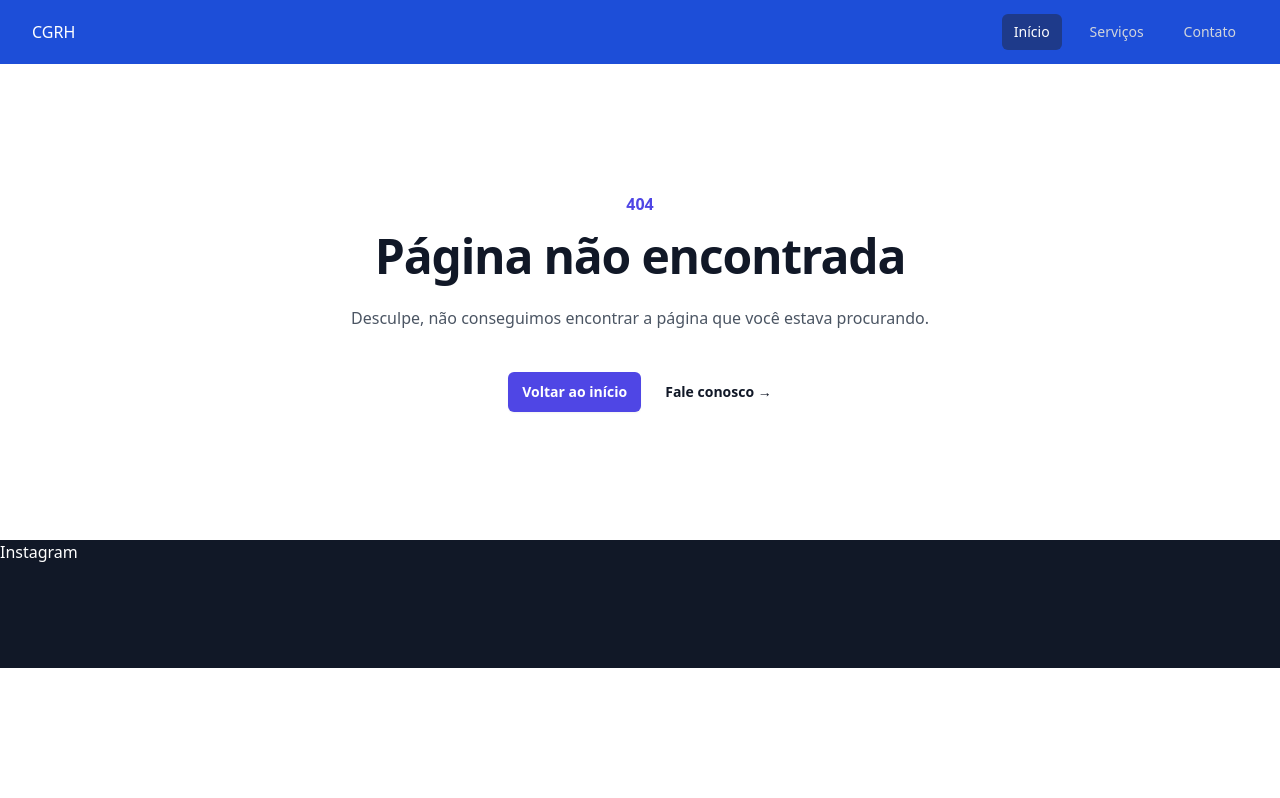
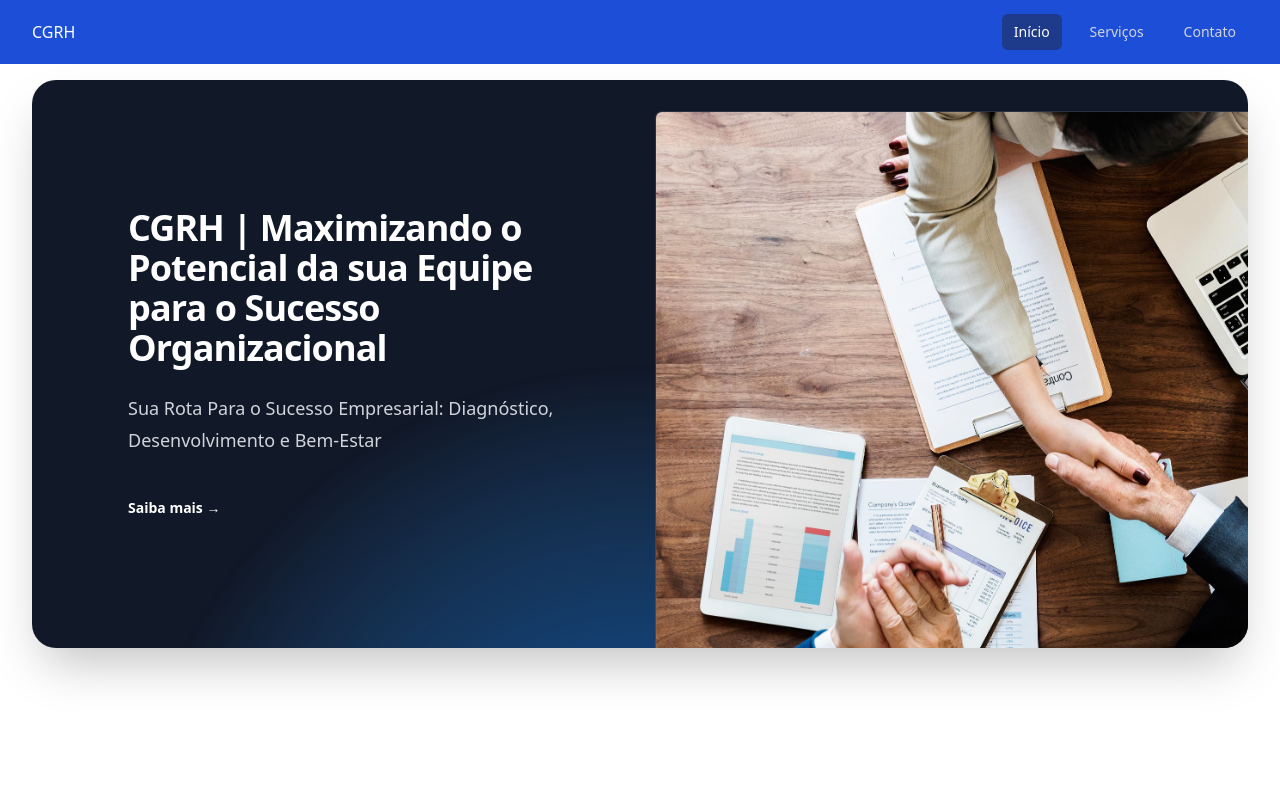
Before and after one commit to PedroLucasNeto/GiftList, a React (Vite) app: page /home in a window 1280 px wide. Before the commit this address had no page. Shown: the top 798 px of the page. Built offline with nearby package versions, Linux system fonts and the light colour scheme.

Commit message:
feat: update

```diff
--- a/src/App.tsx
+++ b/src/App.tsx
@@ -1,23 +1,21 @@
-import { BrowserRouter, Routes, Route } from 'react-router-dom';
-import './App.css';
-import Home from './Pages/Home';
-import NotFound from './Pages/NotFound';
-import NavBar from './components/NavBar';
-import Footer from './components/Footer';
-import { Contact } from './components/Contact';
+import { BrowserRouter, Routes, Route } from "react-router-dom";
+import "./App.css";
+import Home from "./Pages/Home";
+import NotFound from "./Pages/NotFound";
+import NavBar from "./components/NavBar";
+import Footer from "./components/Footer";
+import { Contact } from "./components/Contact";
 
 function App() {
   return (
     <BrowserRouter>
       <NavBar />
       <Routes>
-        <Route path='*' element={<NotFound />} />
-        <Route path='/'>
-          <Route path='/' element={<Home />} />
-          <Route path='/*' element={<NotFound />} />
-          <Route path='notFound' element={<NotFound />} />
-          <Route path='/contact' element={<Contact />} />
-        </Route>
+        <Route path="*" element={<NotFound />} />
+        <Route path="/home" element={<Home />} />
+        <Route path="/*" element={<NotFound />} />
+        <Route path="notFound" element={<NotFound />} />
+        <Route path="/contact" element={<Contact />} />
       </Routes>
       <Footer />
     </BrowserRouter>
--- a/src/Pages/Home.tsx
+++ b/src/Pages/Home.tsx
@@ -1,6 +1,6 @@
-import Services from '../components/Services';
-import Cta from '../components/Cta';
-import MainContent from '../components/MainContent';
+import Services from "../components/Services";
+import Cta from "../components/Cta";
+import MainContent from "../components/MainContent";
 
 const Home = () => {
   return (
--- a/src/components/NavBar.tsx
+++ b/src/components/NavBar.tsx
@@ -1,6 +1,6 @@
-import { Link } from 'react-router-dom';
-import { Disclosure } from '@headlessui/react';
-import { useState } from 'react';
+import { Link } from "react-router-dom";
+import { Disclosure } from "@headlessui/react";
+import { useState } from "react";
 
 interface Items {
   name: string;
@@ -10,14 +10,14 @@ interface Items {
 
 export default function NavBar() {
   const navigation: Items[] = [
-    { name: 'Início', to: '/', current: true }, // Defina o estado inicial para 'false'
-    { name: 'Serviços', to: '/#services', current: false },
-    { name: 'Contato', to: '/contact', current: false },
+    { name: "Início", to: "/home", current: true }, // Defina o estado inicial para 'false'
+    { name: "Serviços", to: "/home#services", current: false },
+    { name: "Contato", to: "/contact", current: false },
   ];
   const [navItems, setNavItems] = useState(navigation);
 
   function classNames(...classes: string[]) {
-    return classes.filter(Boolean).join(' ');
+    return classes.filter(Boolean).join(" ");
   }
 
   function handleNavItemClick(current: string) {
@@ -29,28 +29,28 @@ export default function NavBar() {
   }
 
   return (
-    <Disclosure as='nav' className='bg-blue-700'>
-      <div className='mx-auto max-w-7xl px-2 sm:px-6 lg:px-8 '>
-        <div className='flex h-16 justify-between items-center w-100'>
-          <div className=''>
-            <p className='text-sky-50 text-white'>CGRH</p>
+    <Disclosure as="nav" className="bg-blue-700">
+      <div className="mx-auto max-w-7xl px-2 sm:px-6 lg:px-8 ">
+        <div className="flex h-16 justify-between items-center w-100">
+          <div className="">
+            <p className="text-sky-50 text-white">CGRH</p>
           </div>
-          <div className='flex space-x-4'>
+          <div className="flex space-x-4">
             {navItems.map((item) => (
-              <Link
+              <a
                 onClick={() => handleNavItemClick(item.name)}
                 key={item.name}
-                to={item.to}
+                href={item.to}
                 className={classNames(
                   item.current
-                    ? 'bg-blue-900 text-white'
-                    : 'text-gray-300 hover:bg-blue-800 hover:text-white',
-                  'rounded-md px-3 py-2 text-sm font-medium'
+                    ? "bg-blue-900 text-white"
+                    : "text-gray-300 hover:bg-blue-800 hover:text-white",
+                  "rounded-md px-3 py-2 text-sm font-medium"
                 )}
-                aria-current={item.current ? 'page' : undefined}
+                aria-current={item.current ? "page" : undefined}
               >
                 {item.name}
-              </Link>
+              </a>
             ))}
           </div>
         </div>
--- a/src/index.css
+++ b/src/index.css
@@ -1,4 +1,3 @@
-#root{
+html {
   scroll-behavior: smooth;
-  min-height: 100vh;
 }
```
Also changed, not shown: src/assets/images/bg-image.jpg (added).
